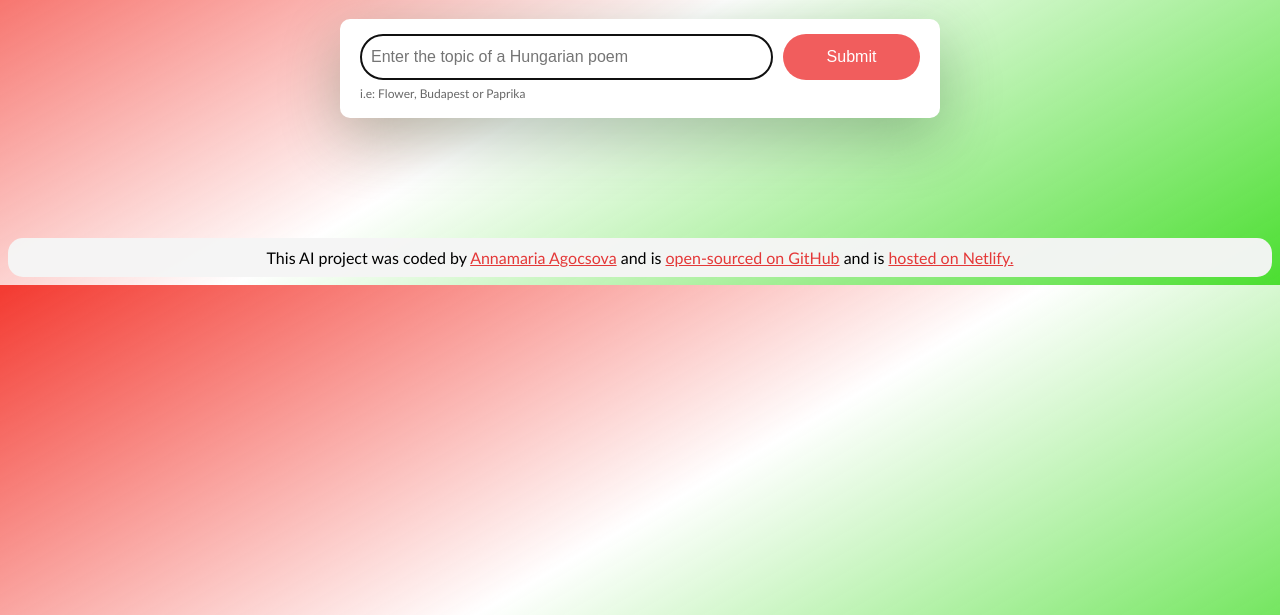
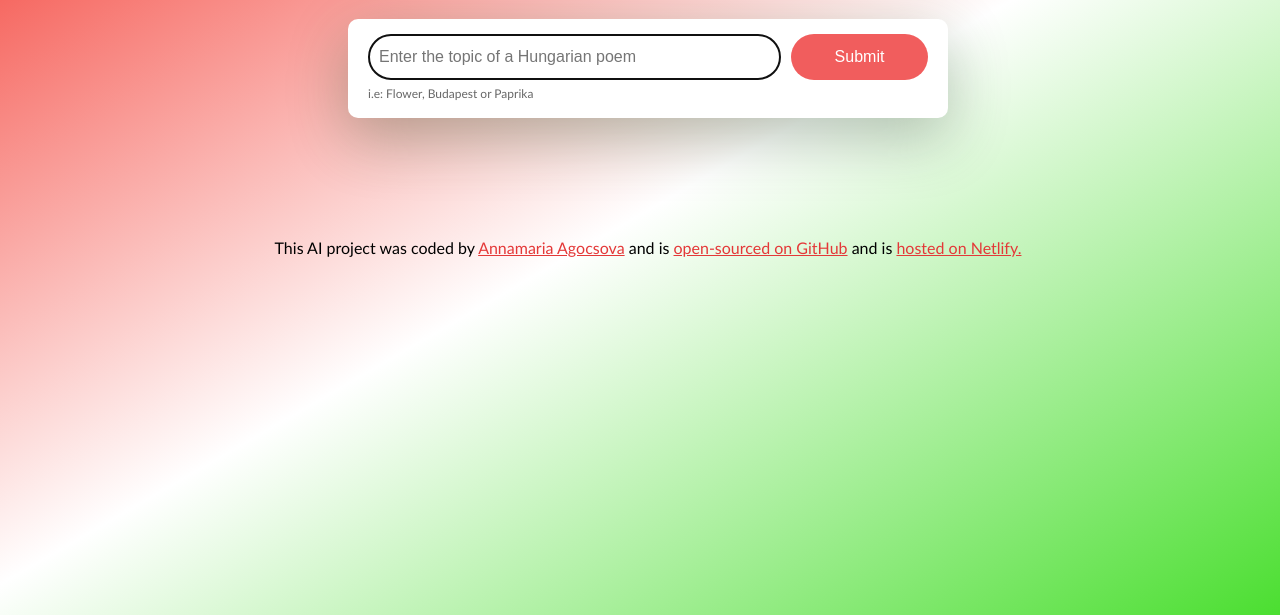
Before and after one commit to rj-annamaria/poem-generator, a plain HTML site: page index.html in a window 1280 px wide. Shown: the part 185-800 px from the top of the page. Drawn offline with nearby package versions, Linux system fonts and the light colour scheme.

Commit message:
Updated css

```diff
--- a/src/style.css
+++ b/src/style.css
@@ -5,6 +5,10 @@ body {
     rgba(255, 255, 255, 1) 50%,
     rgba(51, 218, 21, 0.8827906162464986) 100%
   );
+  background-repeat: no-repeat;
+  width: 100%;
+  height: 100%;
+  background-attachment: fixed;
   font-family: "Trebuchet MS", "Lucida Sans Unicode", "Lucida Grande",
     "Lucida Sans";
 }
@@ -93,11 +97,7 @@ footer {
   text-align: center;
   font-size: 16px;
   margin-top: 30px;
-  padding: 10px;
-  background-color: rgba(245, 245, 245, 0.973);
-  border-radius: 15px;
 }
-
 .generating {
   animation: blink-animation 1s steps(5, start) infinite;
 }
```
